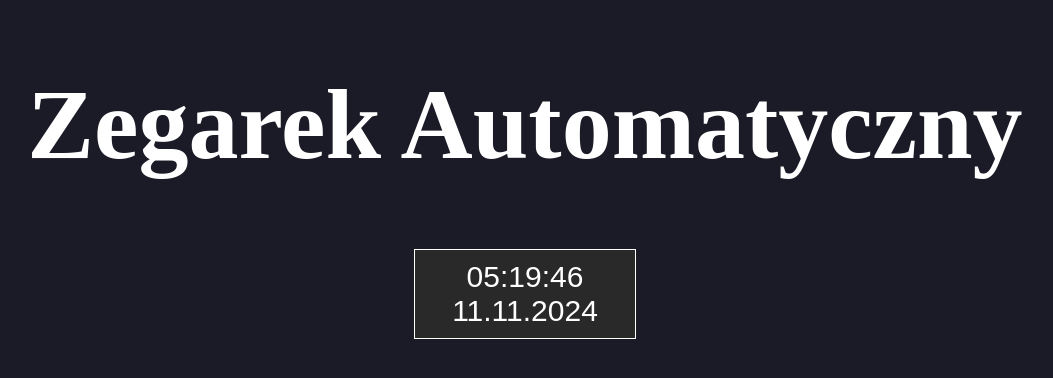
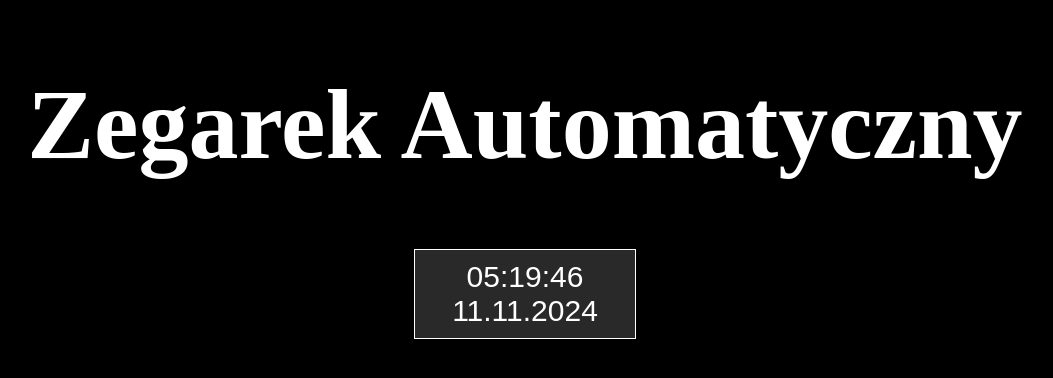
Before and after one commit to xoraht/first-clock, a plain HTML site: page index.html in a window 1280 px wide. Shown: the whole page, without its empty margins (115-1168 px from the left). Drawn offline with Linux system fonts and the light colour scheme.

Commit message:
Update style.css
Changed background color.

```diff
--- a/style.css
+++ b/style.css
@@ -1,5 +1,5 @@
 body {
-    background-color: rgb(27, 27, 39);
+    background-color: black;
 }
 
 h1 {
```
